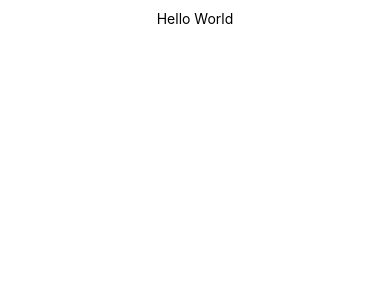
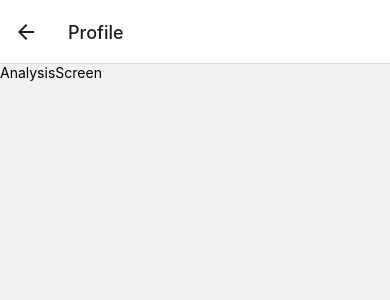
Before and after one commit to shreya-mishra/SwotAnalysis, a React Native app: screen /Profile in a window 390 px wide. Shown: the top 300 px of the page. Built offline with nearby package versions, Linux system fonts and the light colour scheme.

Commit message:
Added stack navigation with react native nav packaged and its dependencies

```diff
--- a/App.tsx
+++ b/App.tsx
@@ -5,25 +5,29 @@
  * @format
  */
 
+import {NavigationContainer} from '@react-navigation/native';
+import {createNativeStackNavigator} from '@react-navigation/native-stack';
 import React from 'react';
-import type {PropsWithChildren} from 'react';
-import {
-  SafeAreaView,
-  ScrollView,
-  StatusBar,
-  StyleSheet,
-  Text,
-  useColorScheme,
-  View,
-} from 'react-native';
+import {StyleSheet, useColorScheme} from 'react-native';
+import HomeScreen from './src/screens/HomeScreen';
+import AnalysisScreen from './src/screens/AnalysisScreen';
+
+const Stack = createNativeStackNavigator();
 
 function App(): React.JSX.Element {
   const isDarkMode = useColorScheme() === 'dark';
 
   return (
-    <View style={styles.container}>
-      <Text>Hello World</Text>
-    </View>
+    <NavigationContainer>
+      <Stack.Navigator>
+        <Stack.Screen
+          name="Home"
+          component={HomeScreen}
+          options={{title: 'Welcome'}}
+        />
+        <Stack.Screen name="Profile" component={AnalysisScreen} />
+      </Stack.Navigator>
+    </NavigationContainer>
   );
 }
 
--- a/package.json
+++ b/package.json
@@ -10,8 +10,12 @@
     "test": "jest"
   },
   "dependencies": {
+    "@react-navigation/native": "^6.1.9",
+    "@react-navigation/native-stack": "^6.9.17",
     "react": "18.2.0",
-    "react-native": "0.73.4"
+    "react-native": "0.73.4",
+    "react-native-safe-area-context": "^4.9.0",
+    "react-native-screens": "^3.29.0"
   },
   "devDependencies": {
     "@babel/core": "^7.20.0",
--- /dev/null
+++ b/src/screens/AnalysisScreen.tsx
@@ -0,0 +1,12 @@
+import {View, Text} from 'react-native';
+import React from 'react';
+
+const AnalysisScreen = () => {
+  return (
+    <View>
+      <Text>AnalysisScreen</Text>
+    </View>
+  );
+};
+
+export default AnalysisScreen;
--- /dev/null
+++ b/src/screens/HomeScreen.tsx
@@ -0,0 +1,12 @@
+import {View, Text} from 'react-native';
+import React from 'react';
+
+const HomeScreen = () => {
+  return (
+    <View>
+      <Text>HomeScreen</Text>
+    </View>
+  );
+};
+
+export default HomeScreen;
```
Also changed, not shown: 1 other file (tests, documents, lock files or other folders).
